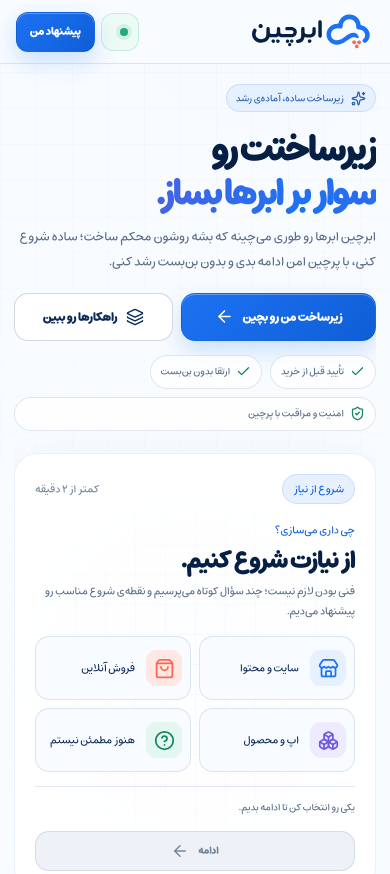
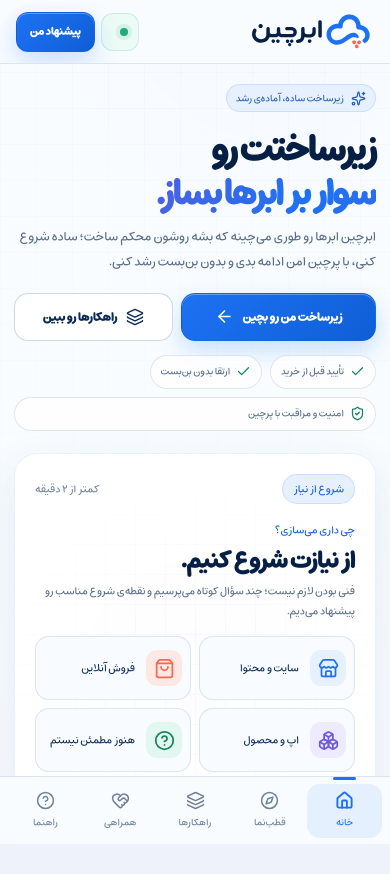
Before and after one commit to Mhzs20/AbrChin, a Next.js app: page / in a window 390 px wide. Shown: the top 874 px of the page. After the commit the page ends 844 px from the top, so only its background shows below. Built offline with nearby package versions, Linux system fonts and the light colour scheme.

Commit message:
Lock mobile app shell height

```diff
--- a/app/globals.css
+++ b/app/globals.css
@@ -2362,18 +2362,20 @@
 
 @media (max-width: 980px) {
   html,
-  body,
-  .app-canvas,
-  .site-shell {
-    overflow-x: clip;
-    overflow-y: visible;
+  body {
+    width: 100%;
+    height: 100%;
+    overflow: hidden;
+    overscroll-behavior: none;
   }
 
   .app-canvas {
+    width: 100%;
+    height: 100dvh;
+    min-height: 100dvh;
     display: block;
-    min-height: 100dvh;
+    overflow: hidden;
     padding: 0;
-    overflow-y: visible;
     background: linear-gradient(145deg, #f8faff, #eef5ff);
   }
 
@@ -2382,22 +2384,30 @@
   }
 
   .site-shell {
-    display: block;
+    display: grid;
+    grid-template-columns: 1fr;
+    grid-template-rows:
+      64px
+      minmax(0, 1fr)
+      calc(68px + env(safe-area-inset-bottom));
     width: 100%;
-    height: auto;
-    min-height: 100dvh;
-    overflow-x: clip;
-    overflow-y: visible;
+    height: 100dvh;
+    min-height: 0;
+    overflow: hidden;
     border: 0;
     border-radius: 0;
     box-shadow: none;
   }
 
   .topbar {
-    position: sticky;
-    top: 0;
+    grid-row: 1;
+    position: relative;
+    top: auto;
+    width: 100%;
+    height: 64px;
+    min-height: 64px;
     z-index: 20;
-    min-height: 64px;
+    overflow: hidden;
     padding: 8px 16px;
     background: rgba(249, 252, 255, 0.93);
     backdrop-filter: blur(18px);
@@ -2435,33 +2445,42 @@
   }
 
   .page-stage {
-    min-height: calc(100dvh - 64px);
-    padding: 20px 18px 98px;
+    grid-row: 2;
+    width: 100%;
+    height: auto;
+    min-height: 0;
+    max-height: none;
+    overflow-x: clip;
+    overflow-y: auto;
+    overscroll-behavior-y: contain;
+    -webkit-overflow-scrolling: touch;
+    padding: 20px 18px;
+    max-width: 100%;
+    min-width: 0;
+  }
+
+  .page-transition,
+  .page-view {
+    min-width: 0;
     width: 100%;
     max-width: 100%;
-    min-width: 0;
-    overflow-x: clip;
-    overflow-y: visible;
-  }
-
-  .page-transition,
-  .page-view {
-    width: 100%;
-    max-width: 100%;
-    min-width: 0;
     min-height: 0;
-    overflow-x: clip;
   }
 
   .mobile-navigation {
-    position: fixed;
-    right: 0;
-    bottom: 0;
-    left: 0;
+    grid-row: 3;
+    position: relative;
+    right: auto;
+    bottom: auto;
+    left: auto;
     z-index: 30;
     display: grid;
     grid-template-columns: repeat(5, 1fr);
+    width: 100%;
+    height: calc(68px + env(safe-area-inset-bottom));
+    min-height: calc(68px + env(safe-area-inset-bottom));
     padding: 7px 8px calc(7px + env(safe-area-inset-bottom));
+    overflow: hidden;
     border-top: 1px solid var(--line);
     background: rgba(249, 252, 255, 0.95);
     direction: rtl;
@@ -2511,6 +2530,9 @@
   }
 
   .home-page {
+    min-height: 0;
+    width: 100%;
+    max-width: 100%;
     display: flex;
     gap: 22px;
     align-items: stretch;
@@ -2623,6 +2645,7 @@
   }
 
   .compass-page {
+    min-height: 0;
     display: block;
     width: 100%;
     max-width: 100%;
@@ -2631,11 +2654,11 @@
 
   .wizard-main {
     min-height: 0;
-    justify-content: flex-start;
-    padding: 0;
     width: 100%;
     max-width: 100%;
     min-width: 0;
+    justify-content: flex-start;
+    padding: 0;
   }
 
   .wizard-heading h1 {
@@ -2860,10 +2883,20 @@
   }
 
   .help-page {
+    min-height: 0;
+    width: 100%;
+    max-width: 100%;
     display: flex;
     gap: 16px;
     align-items: stretch;
     flex-direction: column;
+  }
+
+  .solutions-page,
+  .support-page {
+    min-height: 0;
+    width: 100%;
+    max-width: 100%;
   }
 
   .help-contact {
```
